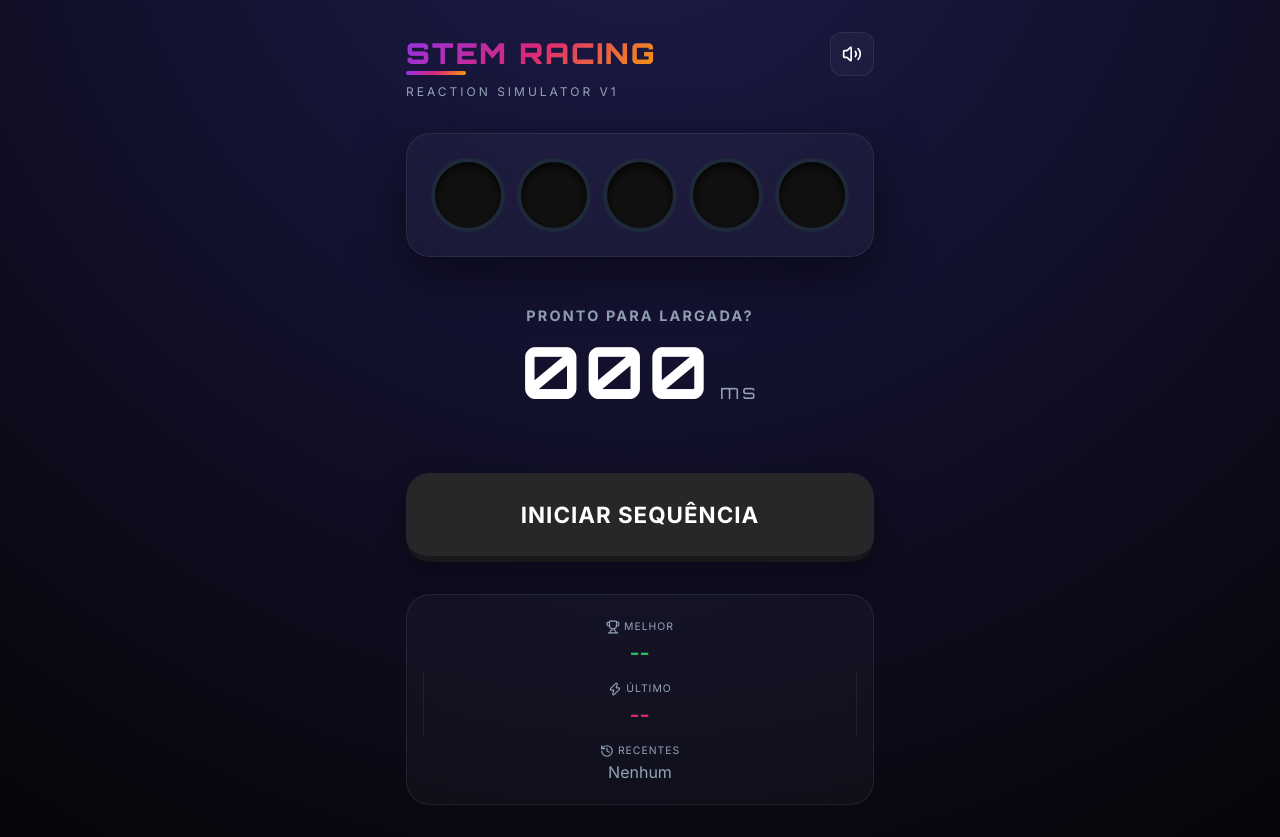
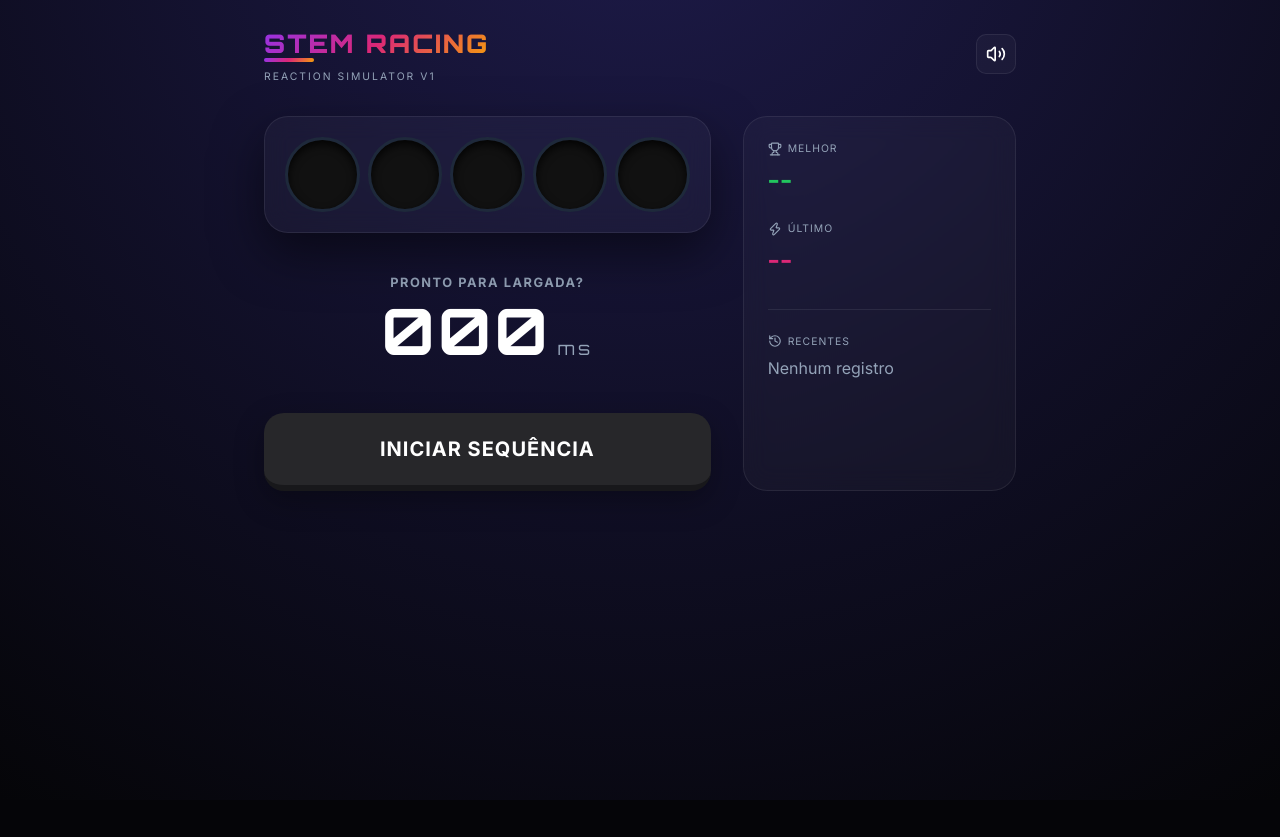
Before and after one commit to thiagomorcatty/Simulador_Reacao_Stem_Racing, a React (Vite) app: page / in a window 1280 px wide. After the commit the page ends 800 px from the top, so only its background shows below. Built offline with nearby package versions, Linux system fonts and the light colour scheme.

Commit message:
style: mover painel de estatísticas para a lateral direita

```diff
--- a/src/App.css
+++ b/src/App.css
@@ -2,12 +2,36 @@
   display: flex;
   flex-direction: column;
   align-items: center;
-  justify-content: space-between;
   min-height: 100vh;
-  padding: 2rem 1rem;
+  padding: 1.5rem;
   width: 100%;
-  max-width: 500px;
+  max-width: 800px;
   margin: 0 auto;
+}
+
+/* Layout Split */
+.layout-content {
+  display: flex;
+  flex-direction: column;
+  gap: 2rem;
+  width: 100%;
+  align-items: flex-start;
+}
+
+@media (min-width: 768px) {
+  .layout-content {
+    flex-direction: row;
+    align-items: stretch;
+  }
+
+  .main-stage {
+    flex: 2;
+  }
+
+  .stats-sidebar {
+    flex: 1;
+    min-width: 200px;
+  }
 }
 
 /* Header & Logo */
@@ -15,7 +39,7 @@
   width: 100%;
   display: flex;
   justify-content: space-between;
-  align-items: flex-start;
+  align-items: center;
   margin-bottom: 2rem;
 }
 
@@ -26,7 +50,7 @@
 .sr-logo {
   font-family: 'Orbitron', sans-serif;
   font-weight: 900;
-  font-size: 1.8rem;
+  font-size: 1.6rem;
   letter-spacing: 2px;
   background: var(--sr-gradient);
   -webkit-background-clip: text;
@@ -36,26 +60,26 @@
 
 .sr-underline {
   height: 4px;
-  width: 60px;
+  width: 50px;
   background: var(--sr-gradient);
   margin-top: -4px;
   border-radius: 2px;
 }
 
 .subtitle {
-  font-size: 0.75rem;
+  font-size: 0.65rem;
   color: var(--text-secondary);
   text-transform: uppercase;
-  letter-spacing: 3px;
-  margin-top: 0.5rem;
+  letter-spacing: 2px;
+  margin-top: 0.4rem;
 }
 
 .sound-toggle {
   background: var(--glass-bg);
   border: 1px solid var(--glass-border);
-  width: 44px;
-  height: 44px;
-  border-radius: 12px;
+  width: 40px;
+  height: 40px;
+  border-radius: 10px;
   display: flex;
   align-items: center;
   justify-content: center;
@@ -70,17 +94,16 @@
 
 /* Gantry */
 .main-stage {
-  flex: 1;
   width: 100%;
   display: flex;
   flex-direction: column;
   align-items: center;
   justify-content: center;
-  gap: 3rem;
+  gap: 2.5rem;
 }
 
 .gantry-container {
-  padding: 1.5rem;
+  padding: 1.25rem;
   width: 100%;
   box-shadow: 0 20px 50px rgba(0,0,0,0.5);
 }
@@ -88,7 +111,7 @@
 .lights-grid {
   display: flex;
   justify-content: space-between;
-  gap: 0.75rem;
+  gap: 0.5rem;
 }
 
 .light-unit {
@@ -97,9 +120,9 @@
   aspect-ratio: 1;
   background: #111;
   border-radius: 50%;
-  border: 4px solid #1e293b;
+  border: 3px solid #1e293b;
   overflow: hidden;
-  box-shadow: inset 0 4px 10px rgba(0,0,0,0.8);
+  box-shadow: inset 0 4px 8px rgba(0,0,0,0.8);
 }
 
 .light-bulb {
@@ -119,7 +142,7 @@
 
 .light-unit.active .light-bulb {
   background: #ef4444;
-  box-shadow: 0 0 20px #ef4444, inset 0 2px 5px rgba(255,255,255,0.4);
+  box-shadow: 0 0 15px #ef4444, inset 0 2px 4px rgba(255,255,255,0.4);
 }
 
 .light-unit.active .light-glow {
@@ -129,29 +152,29 @@
 /* Display */
 .display-area {
   text-align: center;
-  height: 120px;
+  height: 100px;
 }
 
 .status-message {
-  font-size: 0.9rem;
+  font-size: 0.8rem;
   font-weight: 700;
-  letter-spacing: 0.15em;
-  margin-bottom: 0.5rem;
+  letter-spacing: 0.12em;
+  margin-bottom: 0.4rem;
   text-transform: uppercase;
 }
 
 .timer-box {
-  font-size: 4.5rem;
+  font-size: 4rem;
   font-weight: 700;
   line-height: 1;
   display: flex;
   align-items: baseline;
   justify-content: center;
-  gap: 0.5rem;
+  gap: 0.4rem;
 }
 
 .timer-box .unit {
-  font-size: 1.2rem;
+  font-size: 1.1rem;
   color: var(--text-secondary);
   font-weight: 400;
 }
@@ -159,9 +182,9 @@
 /* Button */
 .action-btn {
   width: 100%;
-  padding: 1.75rem;
-  border-radius: 24px;
-  font-size: 1.4rem;
+  padding: 1.5rem;
+  border-radius: 20px;
+  font-size: 1.25rem;
   font-weight: 800;
   text-transform: uppercase;
   letter-spacing: 1px;
@@ -188,21 +211,24 @@
   border-bottom-color: #dc2626;
 }
 
-/* Stats Board */
-.stats-board {
+/* Sidebar Stats */
+.stats-sidebar {
   width: 100%;
-  display: grid;
-  grid-template-cols: 1fr 1fr 1fr;
-  padding: 1rem;
-  margin-top: 2rem;
+  padding: 1.5rem;
+  display: flex;
+  flex-direction: column;
+  gap: 2rem;
+}
+
+.stat-group {
+  display: flex;
+  flex-direction: column;
+  gap: 1.5rem;
 }
 
 .stat-item {
   display: flex;
   flex-direction: column;
-  align-items: center;
-  justify-content: center;
-  padding: 0.5rem;
 }
 
 .stat-label {
@@ -210,35 +236,34 @@
   color: var(--text-secondary);
   text-transform: uppercase;
   letter-spacing: 1px;
-  margin-bottom: 0.25rem;
+  margin-bottom: 0.4rem;
   display: flex;
   align-items: center;
-  gap: 4px;
+  gap: 6px;
 }
 
 .stat-value {
-  font-size: 1.1rem;
+  font-size: 1.4rem;
   font-weight: 700;
 }
 
-.history-dots {
-  display: flex;
-  gap: 4px;
-  height: 1.1rem;
-  align-items: center;
+.history-section {
+  border-top: 1px solid var(--glass-border);
+  padding-top: 1.5rem;
 }
 
-.dot {
-  width: 8px;
-  height: 8px;
-  border-radius: 50%;
-  background: var(--sr-purple);
-  opacity: 0.6;
+.history-list {
+  display: flex;
+  flex-direction: column;
+  gap: 0.5rem;
 }
 
-.border-x {
-  border-left: 1px solid var(--glass-border);
-  border-right: 1px solid var(--glass-border);
+.history-entry {
+  font-size: 0.9rem;
+  padding: 0.6rem 0.8rem;
+  background: rgba(255,255,255,0.03);
+  border-radius: 8px;
+  border-left: 2px solid var(--sr-purple);
 }
 
 /* Utils */
--- a/src/App.tsx
+++ b/src/App.tsx
@@ -185,7 +185,8 @@ export default function App() {
         </button>
       </header>
 
-      {/* Gantry */}
+      {/* Main Content Layout */}
+      <div className="layout-content">
         <main className="main-stage">
           <div className="gantry-container glass-panel">
             <div className="lights-grid">
@@ -243,30 +244,41 @@ export default function App() {
           </motion.button>
         </main>
 
-      {/* Stats Board */}
-      <footer className="stats-board glass-panel">
+        {/* Stats Board (Sidebar) */}
+        <aside className="stats-sidebar glass-panel">
+          <div className="stat-group">
             <div className="stat-item">
               <div className="stat-label"><Trophy size={14} /> MELHOR</div>
               <div className="stat-value font-digital text-success">
                 {stats.best ? `${stats.best}ms` : '--'}
               </div>
             </div>
-        <div className="stat-item border-x">
+            <div className="stat-item">
               <div className="stat-label"><Zap size={14} /> ÚLTIMO</div>
               <div className="stat-value font-digital text-accent">
                 {stats.last ? `${stats.last}ms` : '--'}
               </div>
             </div>
-        <div className="stat-item">
+          </div>
+
+          <div className="stat-item history-section">
             <div className="stat-label"><History size={14} /> RECENTES</div>
-          <div className="history-dots">
+            <div className="history-list">
               {stats.history.map((t, i) => (
-              <div key={i} className="dot" title={`${t}ms`}></div>
+                <motion.div
+                  initial={{ x: 20, opacity: 0 }}
+                  animate={{ x: 0, opacity: 1 }}
+                  key={i}
+                  className="history-entry font-digital"
+                >
+                  {t}ms
+                </motion.div>
               ))}
-            {stats.history.length === 0 && <span className="text-xs text-muted">Nenhum</span>}
+              {stats.history.length === 0 && <span className="text-xs text-muted">Nenhum registro</span>}
             </div>
           </div>
-      </footer>
+        </aside>
+      </div>
     </div>
   );
 }
```
Lines whose indentation alone changed are shown as unchanged.
